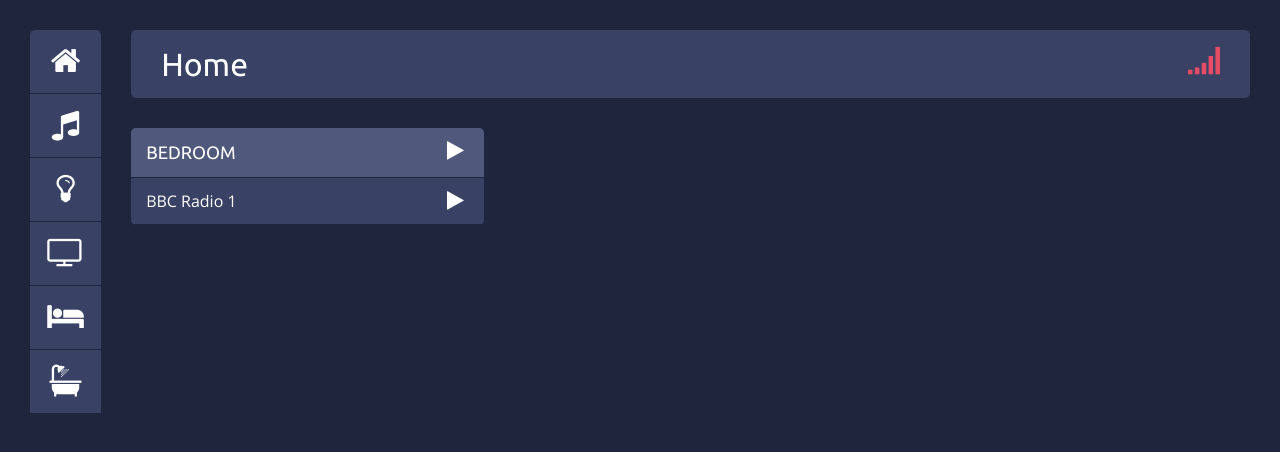
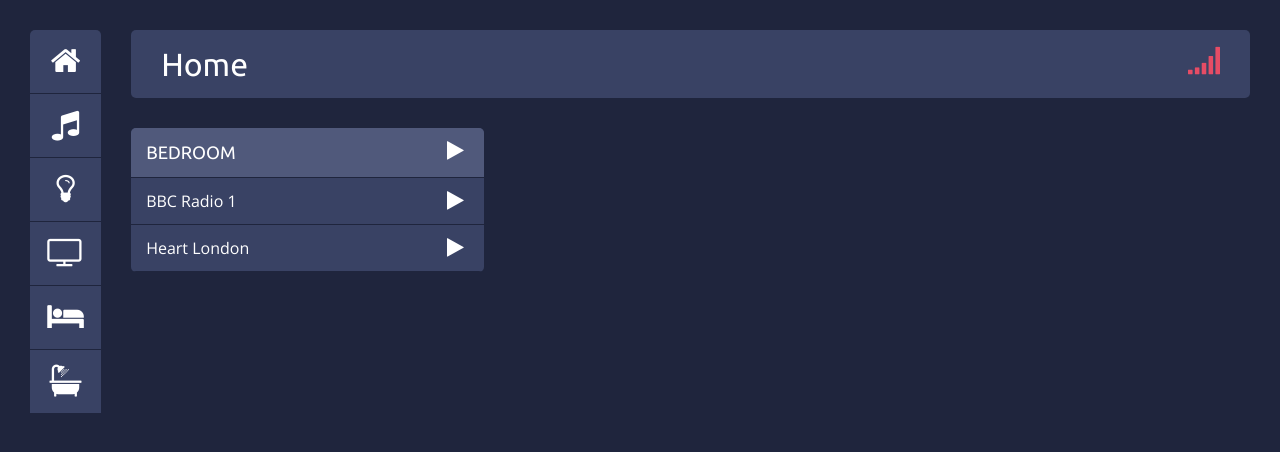
Before and after one commit to tfechtner/ng-home-automation, an Angular app: page / in a window 1280 px wide. Shown: the top 452 px of the page. Built offline with nearby package versions, Linux system fonts and the light colour scheme; no server answers.

Commit message:
Updated layout

```diff
--- a/src/app/components/box/box.component.html
+++ b/src/app/components/box/box.component.html
@@ -9,6 +9,10 @@
                 <i class="fa fa-lg fa-play fa-fw fa-pull-right"></i>
                 <a (click)="clickRoomPause('bedroom')">BBC Radio 1</a>
             </li>
+            <li class="list__item">
+                <i class="fa fa-lg fa-play fa-fw fa-pull-right"></i>
+                <a (click)="clickRoomPause('bedroom')">Heart London</a>
+            </li>
         </ul>
     </div>
 </div>
--- a/src/app/pages/home/home.component.html
+++ b/src/app/pages/home/home.component.html
@@ -3,6 +3,7 @@
     <div class="col">
 
         <div class="row">
+
             <div class="col col-6 col-md-4">
 
                 <div class="row ">
@@ -30,6 +31,7 @@
                 <!--</div>-->
 
             </div>
+
         </div>
 
     </div>
```
